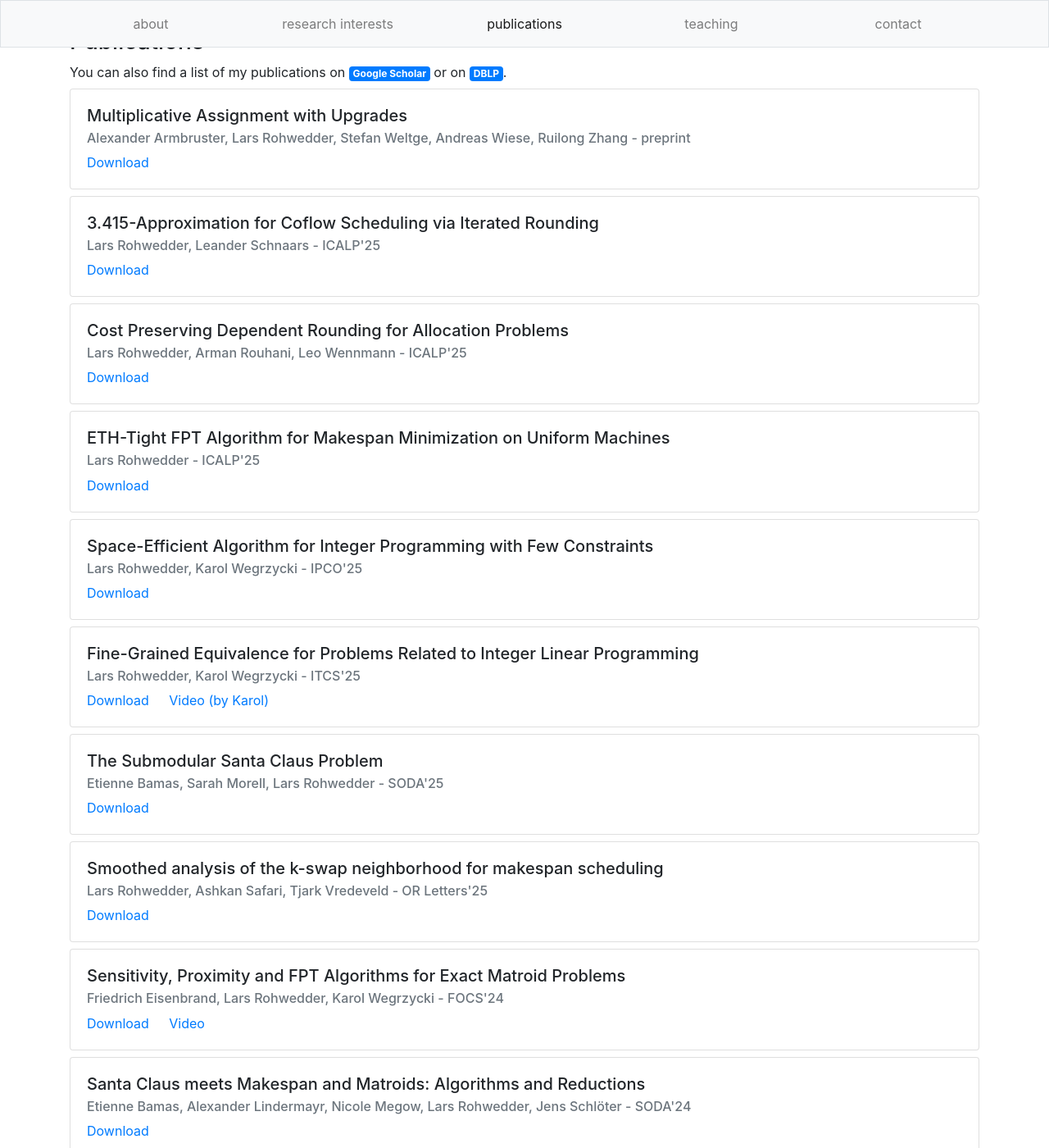
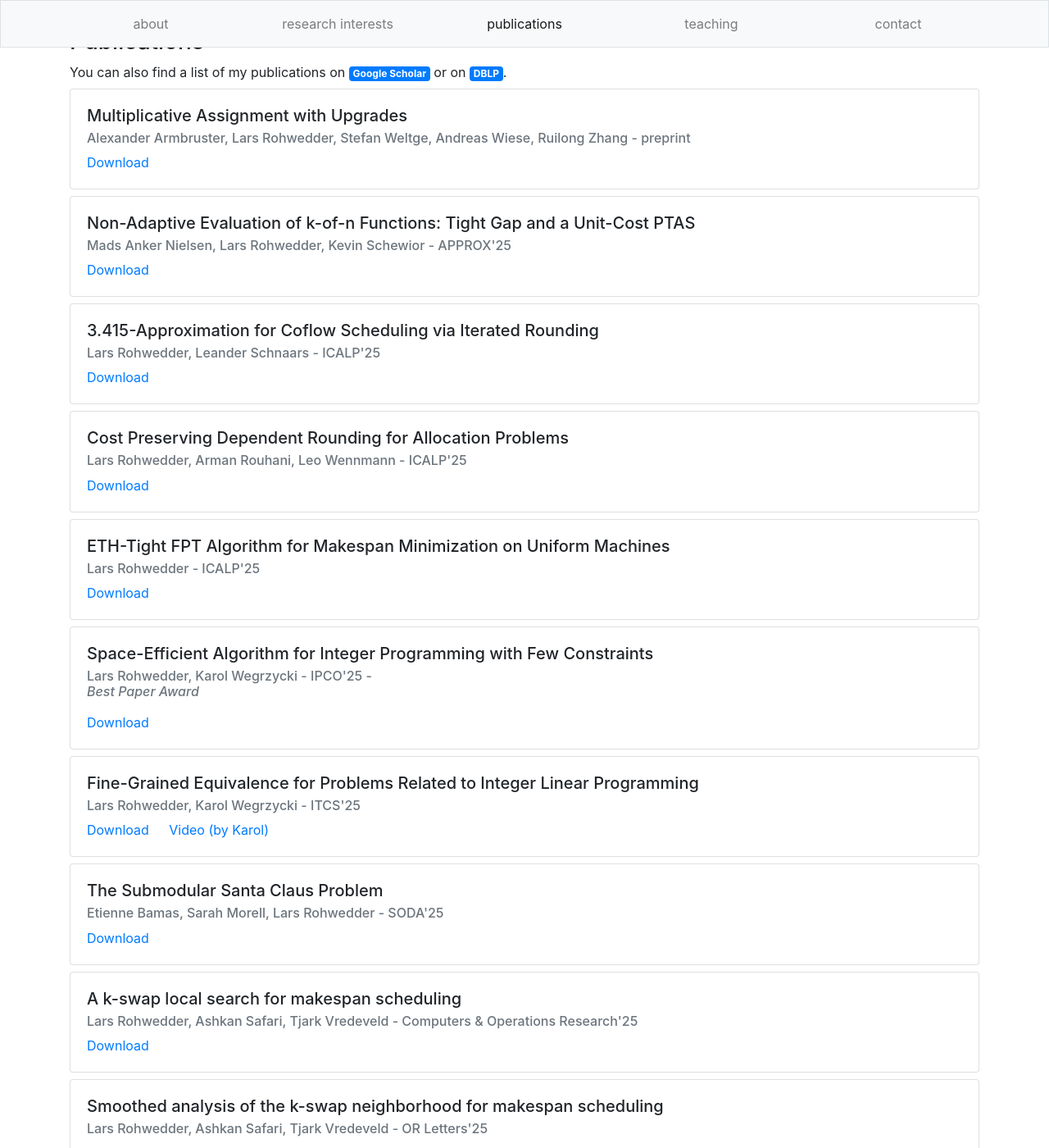
Before and after one commit to larsrohwedder/larsrohwedder.github.io, a Jekyll site: the page built from index.html, in a window 1280 px wide and 1400 px high, scrolled down 2536 px. Shown: the whole window at 82% size. Built offline with Jekyll 4.4.1, drawn with Linux system fonts in a browser that asks for light colours.

Commit message:
Update publications.yml

```diff
--- a/_data/publications.yml
+++ b/_data/publications.yml
@@ -2,6 +2,11 @@
   title: "Multiplicative Assignment with Upgrades"
   conference: "preprint"
   preprint: "https://arxiv.org/abs/2504.07663"
+
+- authors: "Mads Anker Nielsen, Lars Rohwedder, Kevin Schewior"
+  title: "Non-Adaptive Evaluation of k-of-n Functions: Tight Gap and a Unit-Cost PTAS"
+  conference: "APPROX'25"
+  preprint: "https://arxiv.org/abs/2507.05877"
 
 - authors: "Lars Rohwedder, Leander Schnaars"
   title: "3.415-Approximation for Coflow Scheduling via Iterated Rounding"
@@ -22,6 +27,7 @@
   title: "Space-Efficient Algorithm for Integer Programming with Few Constraints"
   conference: "IPCO'25"
   preprint: "https://arxiv.org/abs/2409.03681"
+  comment: "Best Paper Award"
 
 - authors: "Lars Rohwedder, Karol Wegrzycki"
   title: "Fine-Grained Equivalence for Problems Related to Integer Linear Programming"
@@ -35,6 +41,11 @@
   title: "The Submodular Santa Claus Problem"
   conference: "SODA'25"
   preprint: "https://arxiv.org/abs/2407.04824"
+
+- authors: "Lars Rohwedder, Ashkan Safari, Tjark Vredeveld"
+  title: "A k-swap local search for makespan scheduling"
+  conference: "Computers & Operations Research'25"
+  preprint: "https://arxiv.org/abs/2401.05956"
 
 - authors: "Lars Rohwedder, Ashkan Safari, Tjark Vredeveld"
   title: "Smoothed analysis of the k-swap neighborhood for makespan scheduling"
```
